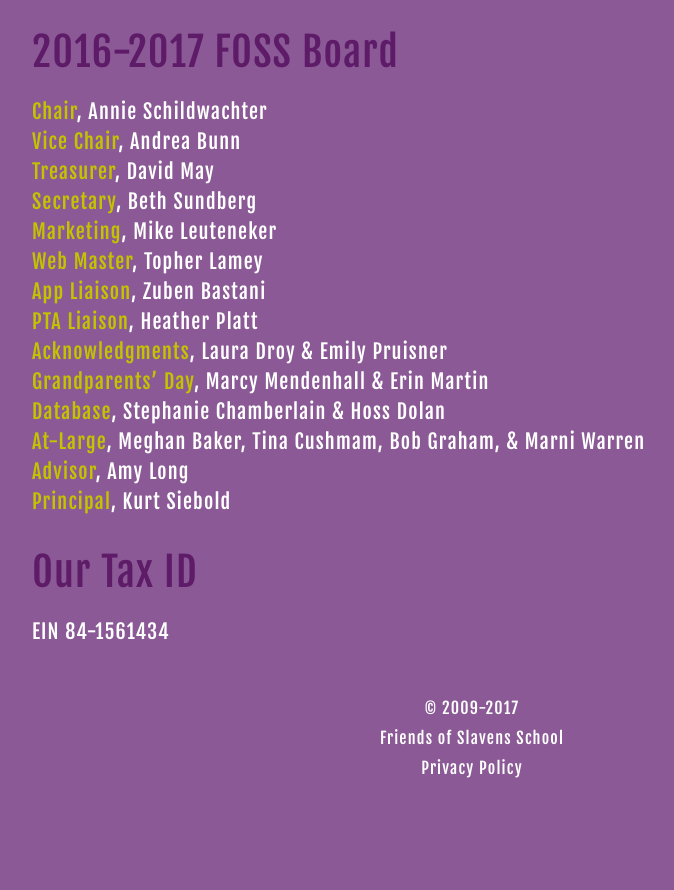
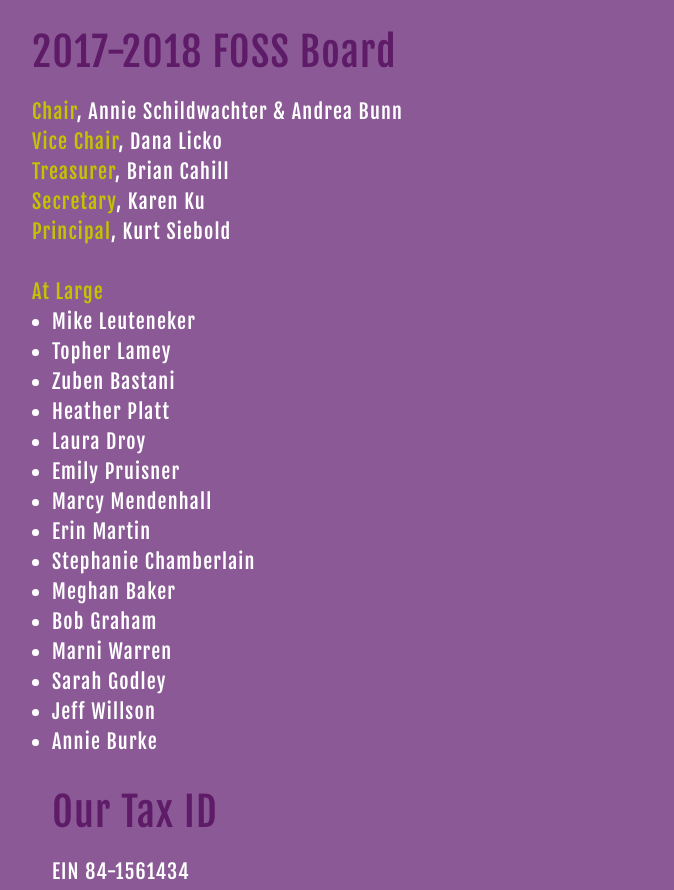
Before and after one commit to clamey/foss-firebase, a plain HTML site: page site/about.html in a window 1280 px wide. Shown: the part 963-1853 px from the top of the page, without its empty margins (168-842 px from the left). Drawn offline with Linux system fonts and the light colour scheme.

Commit message:
Board member update

```diff
--- a/site/about.html
+++ b/site/about.html
@@ -77,21 +77,31 @@
 <a href="content/1-about/2013_report.png">2013-2014 Report</a><br />
 <a href="content/1-about/2012_report.png">2012-2013 Report</a><br />
 <a href="content/1-about/2011_report.gif">2011-2012 Report</a></p>
-<h2>2016-2017 FOSS Board</h2>
-<p><strong>Chair</strong>, Annie Schildwachter<br />
-<strong>Vice Chair</strong>, Andrea Bunn<br />
-<strong>Treasurer</strong>,  David May<br />
-<strong>Secretary</strong>,  Beth Sundberg<br />
-<strong>Marketing</strong>,  Mike Leuteneker<br />
-<strong>Web Master</strong>, Topher Lamey<br />
-<strong>App Liaison</strong>, Zuben Bastani<br />
-<strong>PTA Liaison</strong>, Heather Platt<br />
-<strong>Acknowledgments</strong>, Laura Droy &amp; Emily Pruisner<br />
-<strong>Grandparents’ Day</strong>, Marcy Mendenhall &amp; Erin Martin<br />
-<strong>Database</strong>, Stephanie Chamberlain &amp; Hoss Dolan<br />
-<strong>At-Large</strong>, Meghan Baker, Tina Cushmam,  Bob Graham, &amp; Marni Warren<br />
-<strong>Advisor</strong>, Amy Long<br />
+<h2>2017-2018 FOSS Board</h2>
+<p>
+<strong>Chair</strong>, Annie Schildwachter &amp; Andrea Bunn <br />
+<strong>Vice Chair</strong>, Dana Licko<br />
+<strong>Treasurer</strong>,  Brian Cahill<br />
+<strong>Secretary</strong>,  Karen Ku<br />
 <strong>Principal</strong>, Kurt Siebold</p>
+<strong>At Large</strong>
+<ul>
+    <li>Mike Leuteneker</li>
+    <li>Topher Lamey</li>
+    <li>Zuben Bastani</li>
+    <li>Heather Platt</li>
+    <li>Laura Droy</li>
+    <li>Emily Pruisner</li>
+    <li>Marcy Mendenhall</li>
+    <li>Erin Martin</li>
+    <li>Stephanie Chamberlain</li>
+    <li>Meghan Baker</li>
+    <li>Bob Graham</li>
+    <li>Marni Warren</li>
+    <li>Sarah Godley</li>
+    <li>Jeff Willson</li>
+    <li>Annie Burke</li>
+ <br />
 <h2>Our Tax ID</h2>
 <p>EIN 84-1561434</p>    </div>
 
```
